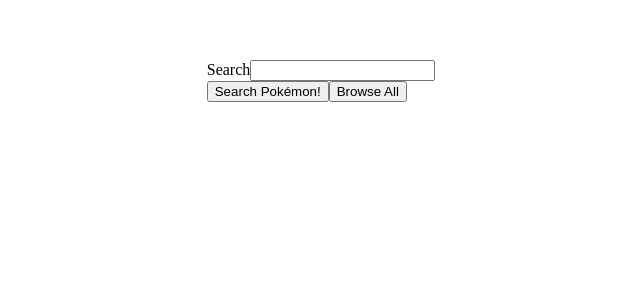
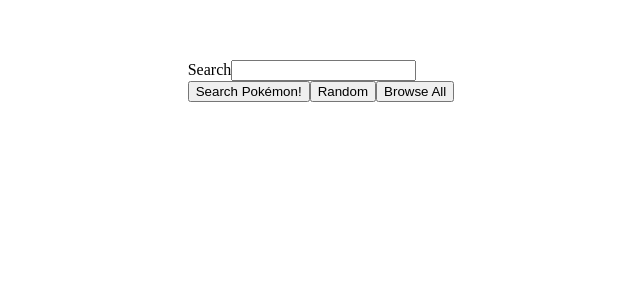
Before and after one commit to BSKnuckles/pokedex, a Vue app: page / in a window 1280 px wide. Shown: the top 300 px of the page, without its empty margins (319-959 px from the left). Built offline with nearby package versions, Linux system fonts and the light colour scheme.

Commit message:
Added random pokemon lookup feature

```diff
--- a/src/App.vue
+++ b/src/App.vue
@@ -1,6 +1,10 @@
 <template>
   <div id="app">
-    <Search @searchPokemon="updateQueryValue" @browsePokemon="browsePokemon" />
+    <Search
+      @searchPokemon="updateQueryValue"
+      @browsePokemon="browsePokemon"
+      @randomPokemon="randomPokemon"
+    />
     <Detail v-if="this.view == 'detail'" :pokemon="this.pokemon" />
     <Browse v-if="this.view == 'browse'" @getDetails="getDetails($event)" />
   </div>
@@ -25,6 +29,7 @@
       query: null,
       pokemon: null,
       view: "home",
+      max: 898,
     };
   },
   watch: {
@@ -33,8 +38,11 @@
     },
   },
   methods: {
-    updateQueryValue: function (params) {
-      this.query = params;
+    updateQueryValue: function (query) {
+      this.query = query;
+    },
+    randomPokemon: function () {
+      this.query = Math.floor(Math.random() * this.max) + 1;
     },
     browsePokemon: function () {
       this.view = "browse";
--- a/src/components/Search.vue
+++ b/src/components/Search.vue
@@ -5,6 +5,7 @@
       <input type="text" name="Search" id="search" />
     </div>
     <button type="submit">Search Pokémon!</button>
+    <button @click="random($event)" type="button">Random</button>
     <button @click="browse($event)" type="button">Browse All</button>
   </form>
 </template>
@@ -22,6 +23,10 @@
         console.warn("Search field cannot be empty");
       }
     },
+    random(e) {
+      this.$emit("randomPokemon");
+      e.target.parentNode.reset();
+    },
     browse(e) {
       this.$emit("browsePokemon");
       e.target.parentNode.reset();
```
